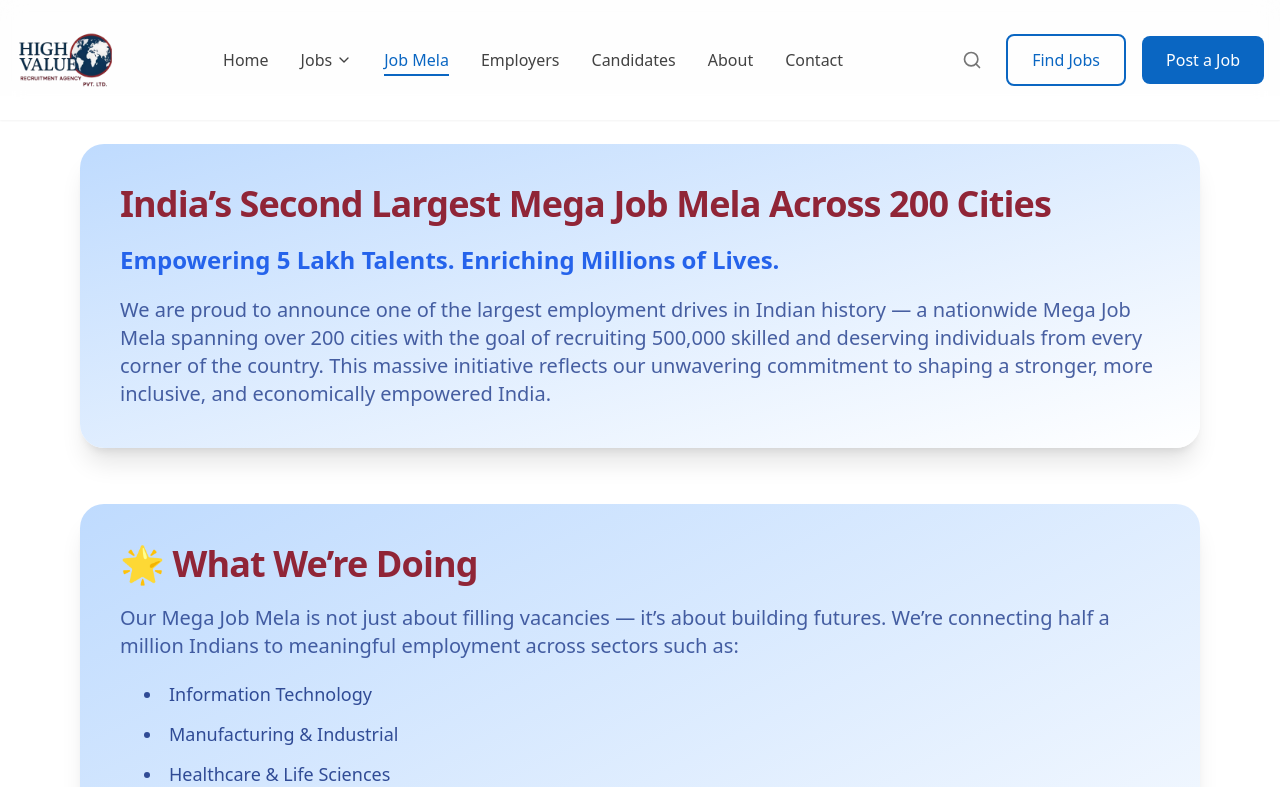
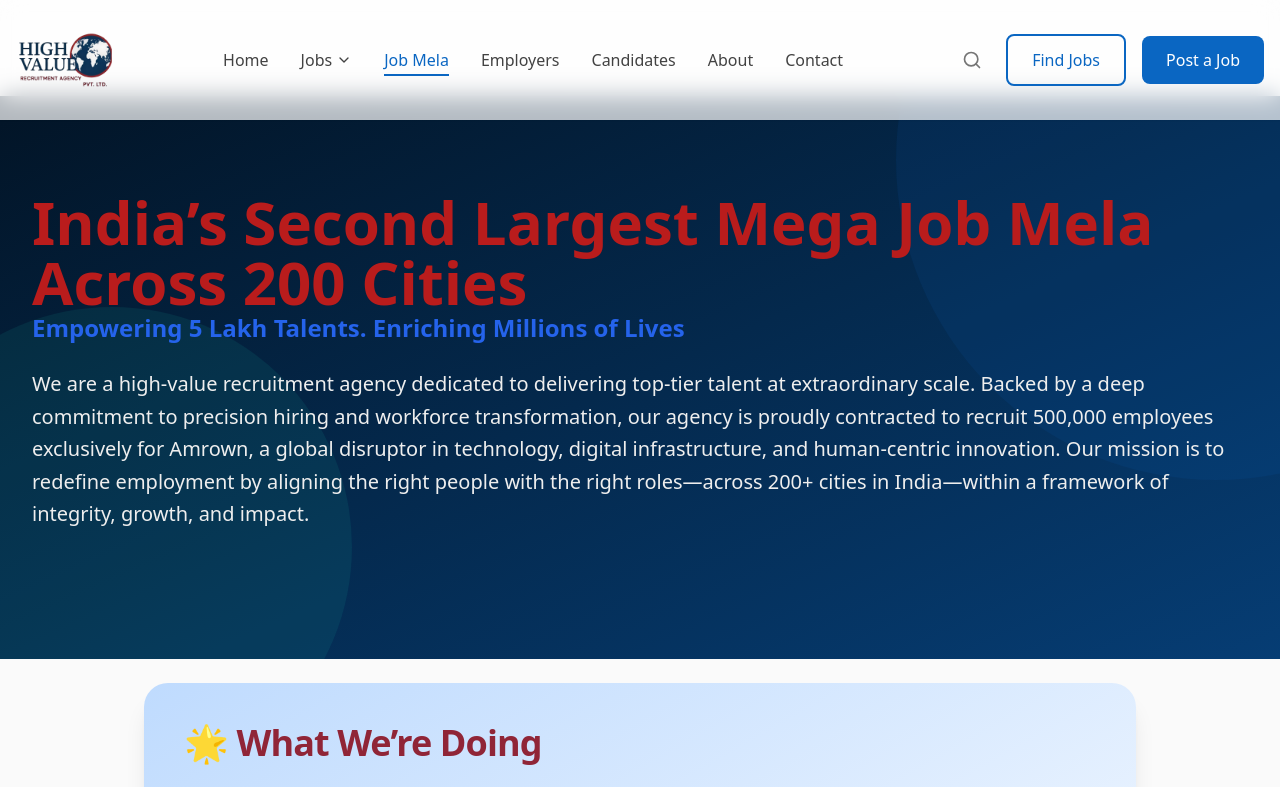
Before and after one commit to Syedwajid002/High-Value, a React (Vite) app: page /job-mela in a window 1280 px wide. Shown: the top 787 px of the page. Built offline with nearby package versions, Linux system fonts and the light colour scheme.

Commit message:
Job mela ui edit

```diff
--- a/src/pages/JobMela.tsx
+++ b/src/pages/JobMela.tsx
@@ -3,12 +3,6 @@ import { motion } from "framer-motion";
 import { ArrowRight } from "lucide-react";
 
 const sections = [
-    {
-        title: "India’s Second Largest Mega Job Mela Across 200 Cities",
-        subtitle: "Empowering 5 Lakh Talents. Enriching Millions of Lives.",
-        description:
-            "We are proud to announce one of the largest employment drives in Indian history — a nationwide Mega Job Mela spanning over 200 cities with the goal of recruiting 500,000 skilled and deserving individuals from every corner of the country. This massive initiative reflects our unwavering commitment to shaping a stronger, more inclusive, and economically empowered India.",
-    },
     {
         title: "🌟 What We’re Doing",
         description:
@@ -61,8 +55,38 @@ export default function MegaJobMelaPage() {
         window.location.href = "https://forms.gle/RE4fqx1MGpuwvy8g6"
     }
     return (
-        <div className="bg-white text-blue-900 min-h-screen py-12 px-6 md:px-20 font-sans">
-            <div className="max-w-6xl mx-auto space-y-14">
+        <div>
+            <section className="relative bg-gradient-to-br from-primary-900 via-primary-800 to-primary-700 text-white py-24">
+                <div className="absolute inset-0 overflow-hidden">
+                    <div className="absolute -right-64 -top-64 w-[40rem] h-[40rem] rounded-full bg-primary-500 opacity-10"></div>
+                    <div className="absolute -left-32 -bottom-32 w-[30rem] h-[30rem] rounded-full bg-secondary-500 opacity-10"></div>
+                </div>
+
+                <div className="container mx-auto  relative z-10">
+                    <div className="max-w-full">
+                        <motion.div
+                            initial={{ opacity: 0, y: 20 }}
+                            animate={{ opacity: 1, y: 0 }}
+                            transition={{ duration: 0.6 }}
+                        >
+                            <h1 className="text-4xl md:text-5xl lg:text-6xl font-bold mb-6">
+                                <span className="text-red-700">India’s Second Largest Mega Job Mela Across 200 Cities
+                                </span>
+                                <h3 className="text-xl md:text-2xl font-semibold text-blue-600">
+                                    Empowering 5 Lakh Talents. Enriching Millions of Lives
+                                </h3>
+                            </h1>
+                            <p className="text-xl text-neutral-200 mb-8 leading-relaxed">
+                                We are a high-value recruitment agency dedicated to delivering top-tier talent at extraordinary scale. Backed by a deep commitment to precision hiring and workforce transformation, our agency is proudly contracted to recruit 500,000 employees exclusively for Amrown, a global disruptor in technology, digital infrastructure, and human-centric innovation.
+
+                                Our mission is to redefine employment by aligning the right people with the right roles—across 200+ cities in India—within a framework of integrity, growth, and impact.
+
+                            </p>
+                        </motion.div>
+                    </div>
+                </div>
+            </section>
+            <div className="max-w-6xl mx-auto space-y-14 md:px-20 md:py-6">
                 {sections.map((section, idx) => (
                     <motion.div
                         key={idx}
@@ -74,11 +98,6 @@ export default function MegaJobMelaPage() {
                             <h2 className="text-3xl md:text-4xl font-extrabold tracking-tight text-[#902537]">
                                 {section.title}
                             </h2>
-                            {section.subtitle && (
-                                <h3 className="text-xl md:text-2xl font-semibold text-blue-600">
-                                    {section.subtitle}
-                                </h3>
-                            )}
                             {section.description && (
                                 <p className="text-lg md:text-xl text-blue-900/80 leading-relaxed">
                                     {section.description}
```
